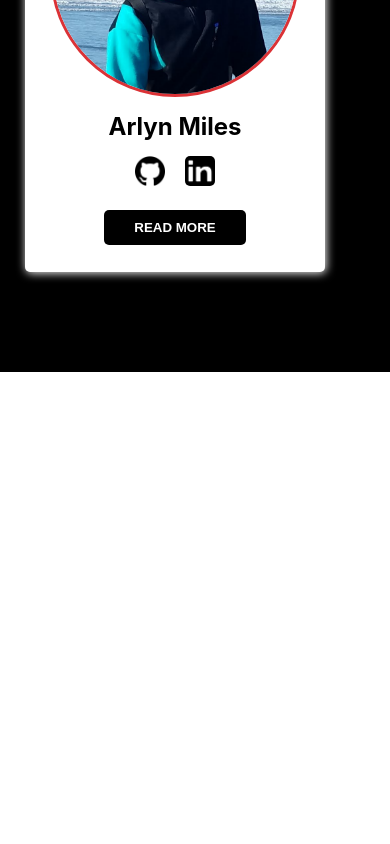
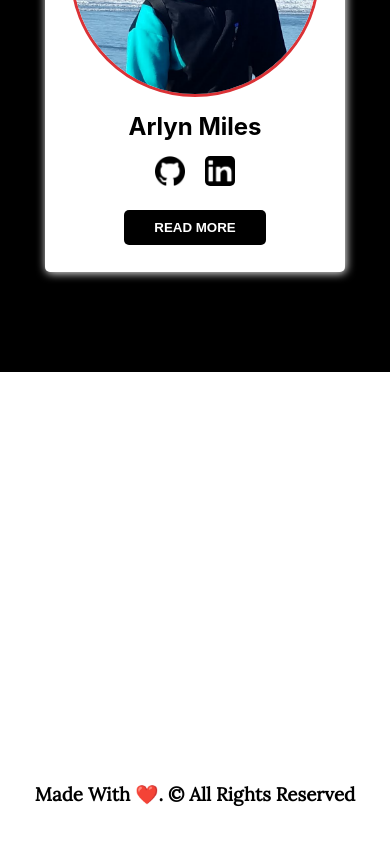
Before and after one commit to codingcrows/codingcrows.github.io, a Next.js app: page / in a window 390 px wide. Shown: the part 5544-6388 px from the top of the page. Before the commit the page ends 5916 px from the top, so only its background shows below. Built offline with nearby package versions, Linux system fonts and the light colour scheme.

Commit message:
📦 NEW: footer & links

```diff
--- /dev/null
+++ b/components/Footer.js
@@ -0,0 +1,11 @@
+import styles from '../styles/Footer.module.css';
+
+const Footer = () => {
+    return (
+        <div className={styles.footer}>
+            <h3>Made With ❤️. © All Rights Reserved</h3>
+        </div>
+    );
+};
+
+export default Footer;
--- a/data/podMembers.js
+++ b/data/podMembers.js
@@ -4,47 +4,55 @@ module.exports = [
         url: '/images/Angelina_Gasharova.jpg',
         github: 'https://github.com/angelinag',
         linkedin: 'https://linkedin.com/in/angelina-gasharova-6797691b7',
+        more: '/pod/angelina',
     },
     {
         name: 'Saad Irfan',
         url: '/images/saad.jpg',
         github: 'https://github.com/msaaddev',
         linkedin: 'https://linkedin.com/in/msaaddev',
+        more: '/pod/msaaddev',
     },
     {
         name: 'Aneesh Kodali',
         url: '/images/Aneesh_Kodali.jpeg',
         github: 'https://github.com/aneeshkodali',
         linkedin: 'https://linkedin.com/in/aneeshkodali',
+        more: '/pod/aneeh',
     },
     {
         name: 'Nkosilathi Tauro',
         url: '/images/Nkosilathi_Tauro.png',
         github: 'https://github.com/nkosi-tauro',
         linkedin: 'https://linkedin.com/in/nkosi-tauro',
+        more: '/pod/nkosilathi',
     },
     {
         name: 'Levy Naibei',
         url: '/images/levy.jpeg',
         github: 'https://github.com/Levy-Naibei',
         linkedin: 'https://linkedin.com/in/Levy-Naibei/',
+        more: '/pod/levy',
     },
     {
         name: 'Anna Tselikova',
         url: '/images/ania.jpg',
         github: 'https://github.com/aniats',
         linkedin: 'https://linkedin.com/in/anna-tselikova-756496164/',
+        more: '/pod/anna',
     },
     {
         name: 'Egor Tarasov',
         url: '/images/egor.jpeg',
         github: 'https://github.com/Jorres',
         linkedin: 'https://linkedin.com/',
+        more: '/pod/egor',
     },
     {
         name: 'Arlyn Miles',
         url: '/images/arlyn.png',
         github: 'https://github.com/Acrylami',
         linkedin: 'https://www.linkedin.com/in/arlyn-m-06b4331b9/',
+        more: '/pod/arlyn',
     },
 ];
--- a/pages/index.js
+++ b/pages/index.js
@@ -1,7 +1,8 @@
 import SEO from '../components/Seo';
+import Coding_Crow from '../components/Coding_Crow';
 import Pod_Leader from '../components/Pod_Leader';
 import Pod from '../components/Pod';
-import Coding_Crow from '../components/Coding_Crow';
+import Footer from '../components/Footer';
 
 export default function Home() {
     return (
@@ -10,6 +11,7 @@ export default function Home() {
             <Coding_Crow />
             <Pod_Leader />
             <Pod />
+            <Footer />
         </>
     );
 }
--- /dev/null
+++ b/styles/Footer.module.css
@@ -0,0 +1,19 @@
+.footer {
+    height: 40vh;
+    display: flex;
+    justify-content: center;
+    align-items: center;
+}
+
+.footer h3 {
+    font-family: 'Lora', serif;
+}
+
+@media screen and (max-width: 600px) {
+    .footer {
+        height: 100vh;
+        display: flex;
+        justify-content: center;
+        align-items: center;
+    }
+}
--- a/styles/Pod.module.css
+++ b/styles/Pod.module.css
@@ -17,6 +17,7 @@
     display: flex;
     flex-direction: row;
     flex-wrap: wrap;
+    justify-content: space-around;
 }
 
 /* responsive styles */
```
